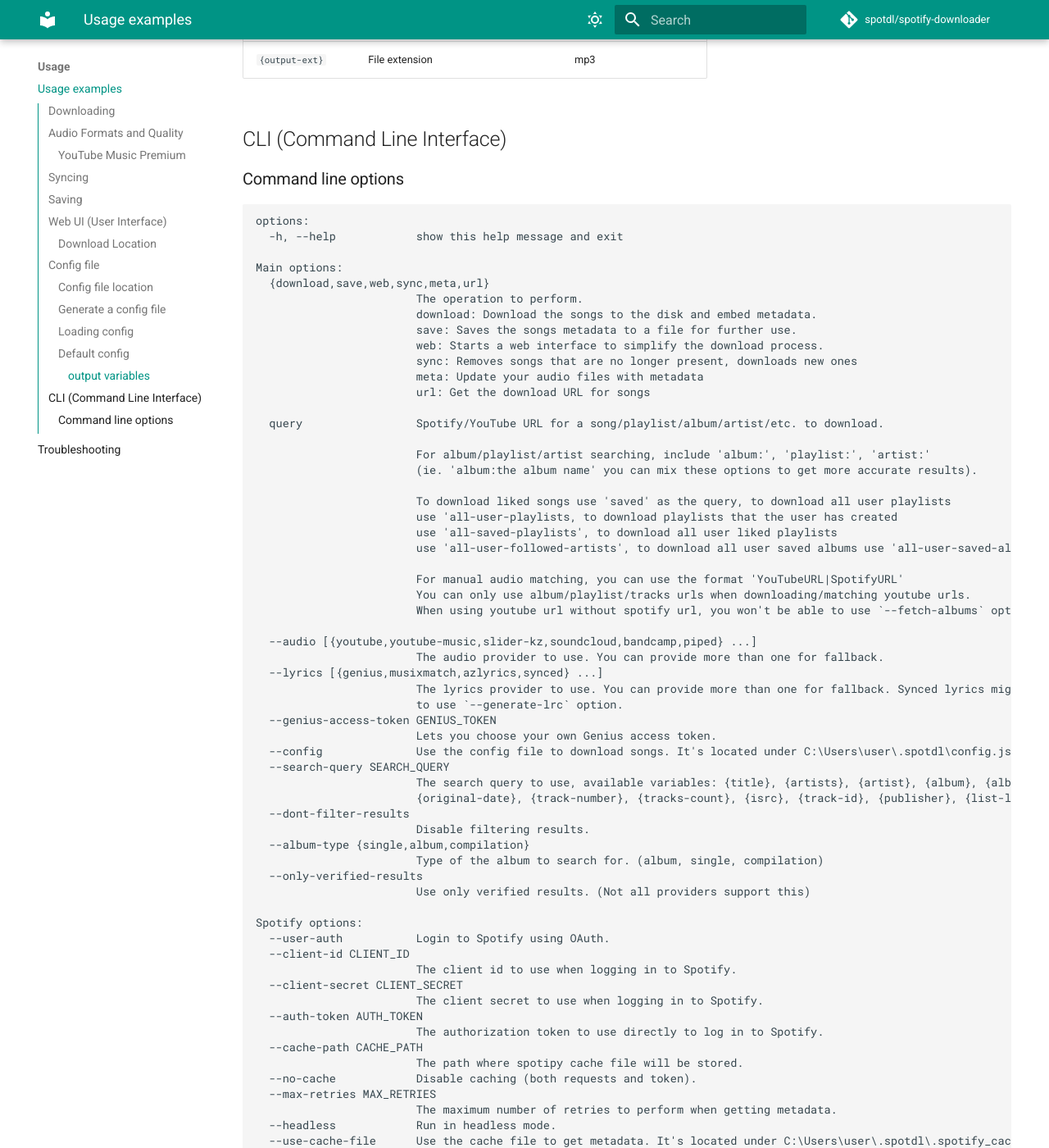
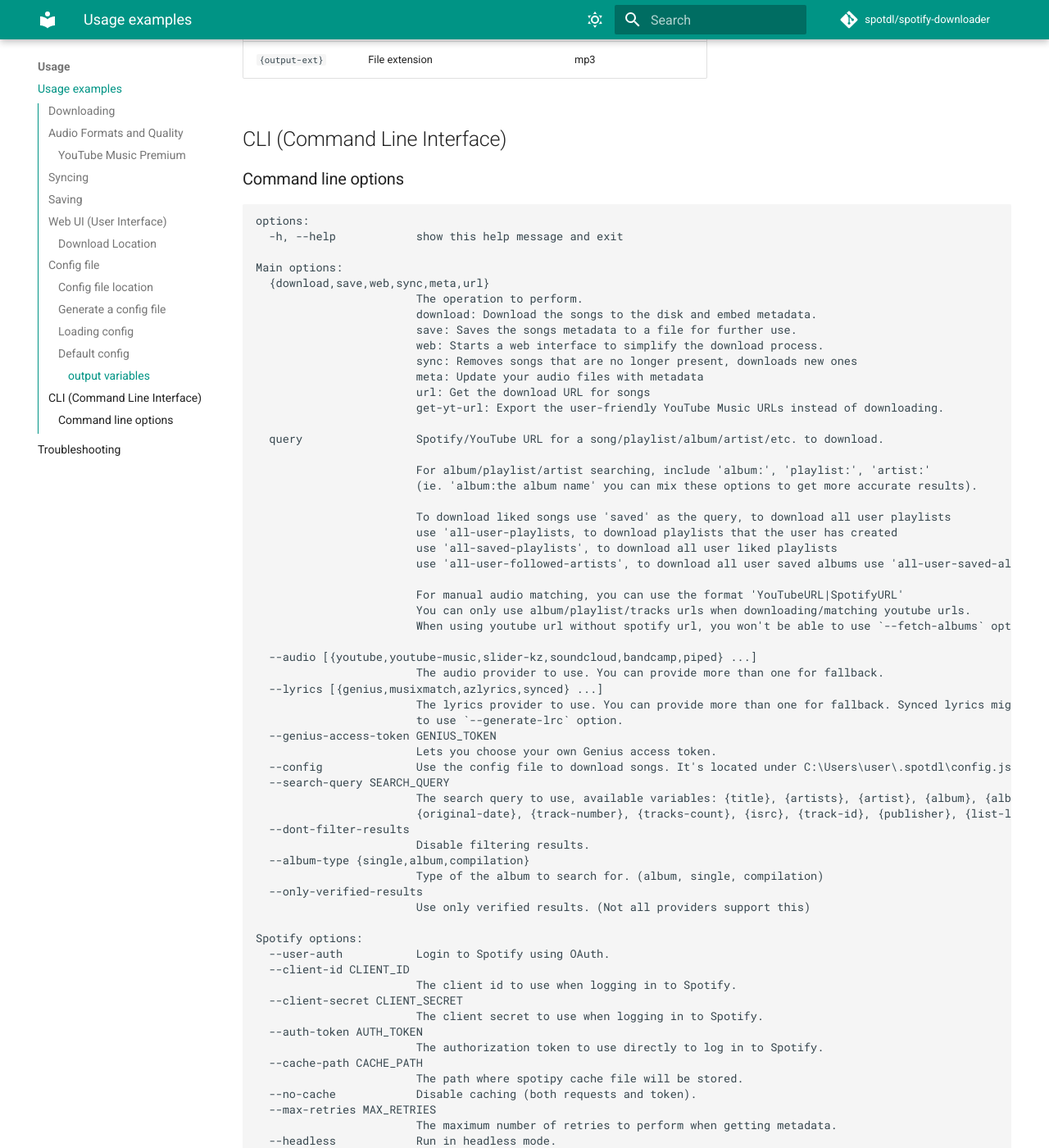
Before and after one commit to spotDL/spotify-downloader, an MkDocs documentation site: the page built from docs/usage.md, in a window 1280 px wide and 1400 px high, scrolled down 5805 px. Shown: the whole window at 82% size. Built offline with MkDocs 1.6.1 and Material for MkDocs 9.7.7, drawn with Linux system fonts in a browser that asks for light colours; comment, search, counter and statistics services are not loaded; some of the changed text lies outside the part shown.

Commit message:
Updated usage.md

```diff
--- a/docs/usage.md
+++ b/docs/usage.md
@@ -388,6 +388,7 @@
                         sync: Removes songs that are no longer present, downloads new ones
                         meta: Update your audio files with metadata
                         url: Get the download URL for songs
+                        get-yt-url: Export the user-friendly YouTube Music URLs instead of downloading.
 
   query                 Spotify/YouTube URL for a song/playlist/album/artist/etc. to download.
 
```
